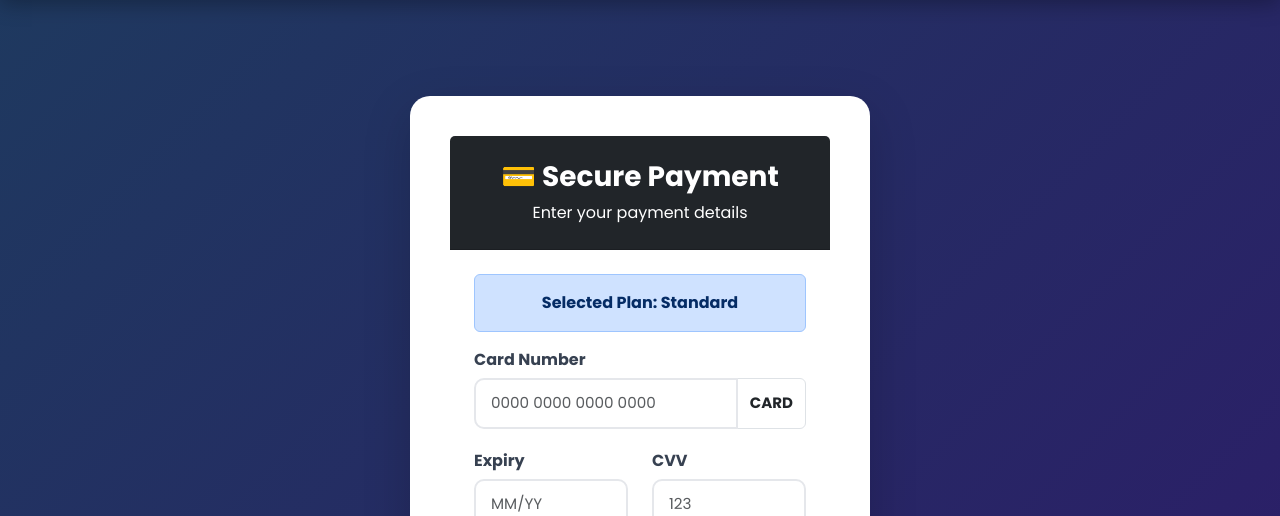
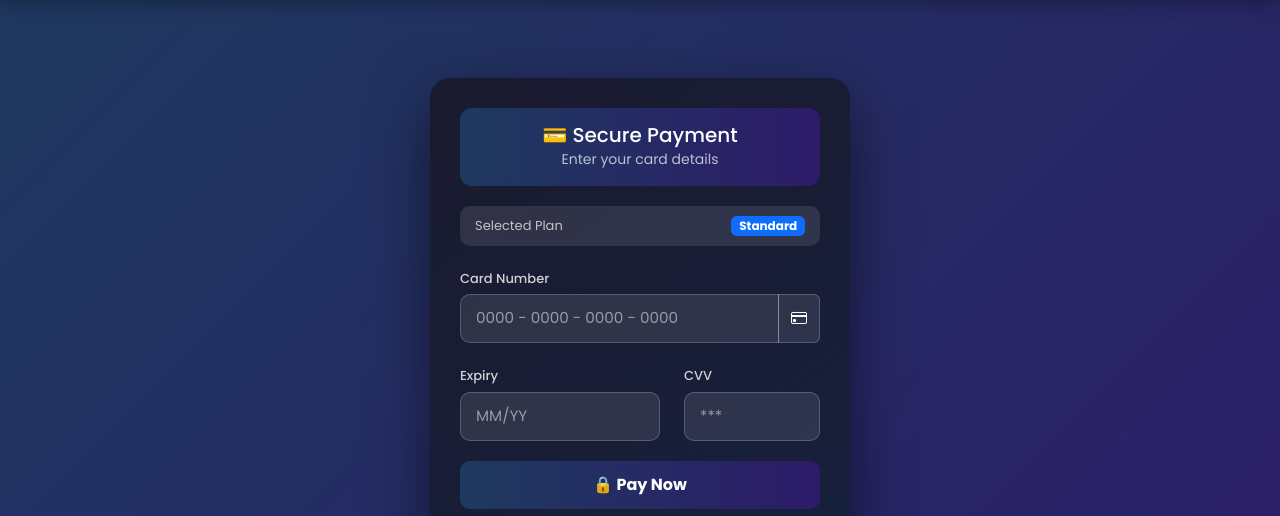
Before and after one commit to ch-Ahmad-zx/lms-project, a Flask app: page /payment in a window 1280 px wide. Shown: the part 74-590 px from the top of the page. Run offline with Flask 3, Linux system fonts and the light colour scheme; some libraries are stand-ins or nearby versions; grey boxes are pictures that could not be loaded.

Commit message:
payment complete redesign

```diff
--- a/app.py
+++ b/app.py
@@ -497,7 +497,7 @@ Your License Key:
 Thank you for using LMS Portal.
 """
 
-        mail.send(msg)
+        #mail.send(msg)
 
     except Exception as e:
 
--- a/templates/payment.html
+++ b/templates/payment.html
@@ -1,318 +1,155 @@
 {% extends "base.html" %}
-
 {% block content %}
-
 <style>
-
 @keyframes spin {
     0% { transform: rotate(0deg); }
     100% { transform: rotate(360deg); }
 }
-
-.payment-card{
-    max-width: 460px;
-    margin:auto;
-    border-radius:20px;
-    overflow:hidden;
+.payment-card {
+    background: linear-gradient(145deg, #1a1a2e, #16213e);
+    border-radius: 20px;
+    padding: 30px;
+    max-width: 420px;
+    margin: 30px auto;
+    box-shadow: 0 20px 60px rgba(0,0,0,0.5);
+    color: white;
 }
-
-.card-logo{
-    font-weight:bold;
-    font-size:15px;
+.payment-header {
+    background: linear-gradient(90deg, #1e3a5f, #2d1b69);
+    border-radius: 12px;
+    padding: 15px;
+    text-align: center;
+    margin-bottom: 20px;
 }
-
+.form-control {
+    background: rgba(255,255,255,0.1) !important;
+    border: 1px solid rgba(255,255,255,0.2) !important;
+    color: white !important;
+    border-radius: 10px;
+}
+.form-control::placeholder { color: rgba(255,255,255,0.5) !important; }
+.form-label { color: rgba(255,255,255,0.8); font-size: 13px; }
+.pay-btn {
+    background: linear-gradient(90deg, #1e3a5f, #2d1b69);
+    border: none;
+    border-radius: 10px;
+    padding: 12px;
+    color: white;
+    width: 100%;
+    font-weight: bold;
+    font-size: 16px;
+    cursor: pointer;
+    transition: all 0.3s;
+}
+.pay-btn:hover { opacity: 0.9; transform: translateY(-1px); }
+.plan-badge {
+    background: rgba(255,255,255,0.1);
+    border-radius: 10px;
+    padding: 10px 15px;
+    margin-bottom: 20px;
+    display: flex;
+    justify-content: space-between;
+    align-items: center;
+}
 </style>
 
-<div class="container mt-5 mb-5">
-
-    <div class="card shadow-lg border-0 payment-card">
-
-        <div class="card-header bg-dark text-white text-center py-4">
-
-            <h3 class="fw-bold">
-                💳 Secure Payment
-            </h3>
-
-            <p class="mb-0">
-                Enter your payment details
-            </p>
-
+<div class="payment-card">
+    <div class="payment-header">
+        <h5 class="mb-0">💳 Secure Payment</h5>
+        <small style="color:rgba(255,255,255,0.7);">Enter your card details</small>
     </div>
 
-        <div class="card-body p-4">
-
-            <div class="alert alert-primary text-center fw-bold">
-                Selected Plan:
-                {{ plan }}
+    <div class="plan-badge">
+        <span style="color:rgba(255,255,255,0.7); font-size:13px;">Selected Plan</span>
+        <span class="badge bg-primary">{{ plan }}</span>
     </div>
 
     <form action="/process_payment" method="POST" id="paymentForm">
-
-                <!-- CARD NUMBER -->
-
         <div class="mb-3">
-
-                    <label class="form-label fw-bold">
-                        Card Number
-                    </label>
-
+            <label class="form-label">Card Number</label>
             <div class="input-group">
-
-                        <input
-                            type="text"
-                            class="form-control"
-                            id="cardNumber"
-                            name="card_number"
-                            placeholder="0000 0000 0000 0000"
-                            maxlength="19"
-                            required
-                            autocomplete="off"
-                        >
-
-                        <span class="input-group-text bg-white">
-
-                            <span id="cardLogo" class="card-logo">
-                                CARD
+                <input type="text" id="cardNumber" name="card_number"
+                    class="form-control" placeholder="0000 - 0000 - 0000 - 0000"
+                    maxlength="25" autocomplete="off" required>
+                <span class="input-group-text" style="background:rgba(255,255,255,0.1); border:1px solid rgba(255,255,255,0.2);" id="cardLogo">
+                    <i class="bi bi-credit-card" style="color:white;"></i>
                 </span>
-
-                        </span>
-
+            </div>
         </div>
 
+        <div class="row">
+            <div class="col-7 mb-3">
+                <label class="form-label">Expiry</label>
+                <input type="text" name="expiry" id="expiry"
+                    class="form-control" placeholder="MM/YY" maxlength="5" required>
+            </div>
+            <div class="col-5 mb-3">
+                <label class="form-label">CVV</label>
+                <input type="text" name="cvv" class="form-control"
+                    placeholder="***" maxlength="3"
+                    oninput="this.value=this.value.replace(/[^0-9]/g,'').slice(0,3)" required>
+            </div>
         </div>
 
-                <!-- EXPIRY + CVV -->
-
-                <div class="row">
-
-                    <div class="col-6 mb-3">
-
-                        <label class="form-label fw-bold">
-                            Expiry
-                        </label>
-
-                        <input
-                            type="text"
-                            class="form-control"
-                            id="expiry"
-                            name="expiry"
-                            placeholder="MM/YY"
-                            maxlength="5"
-                            required
-                        >
-
-                    </div>
-
-                    <div class="col-6 mb-3">
-
-                        <label class="form-label fw-bold">
-                            CVV
-                        </label>
-
-                        <input
-                            type="password"
-                            class="form-control"
-                            id="cvv"
-                            name="cvv"
-                            placeholder="123"
-                            maxlength="3"
-                            required
-                        >
-
-                    </div>
-
-                </div>
-
-                <!-- BUTTON -->
-
-                <button
-                    type="button"
-                    class="btn btn-primary w-100 py-2 fw-bold"
-                    id="payBtn"
-                    onclick="processPayment()"
-                >
-
-                    Pay Now
-
+        <button type="button" class="pay-btn" id="payBtn" onclick="processPayment()">
+            🔒 Pay Now
         </button>
-
     </form>
 
-            <div class="text-center mt-4">
-
-                <img
-                    src="https://upload.wikimedia.org/wikipedia/commons/0/04/Visa.svg"
-                    width="60"
-                >
-
-                <img
-                    src="https://upload.wikimedia.org/wikipedia/commons/2/2a/Mastercard-logo.svg"
-                    width="60"
-                    class="ms-3"
-                >
-
+    <div class="text-center mt-3">
+        <img src="https://upload.wikimedia.org/wikipedia/commons/b/b5/PayPal_Visa_Mastercard_Banner.png"
+            width="140" style="filter: grayscale(30%); opacity: 0.7;">
     </div>
-
-        </div>
-
-    </div>
-
 </div>
 
 <script>
+    const cardInput = document.getElementById('cardNumber');
+    const cardLogo = document.getElementById('cardLogo');
 
-const cardInput = document.getElementById("cardNumber");
-const cardLogo = document.getElementById("cardLogo");
+    cardInput.addEventListener('input', function(e) {
+        let value = e.target.value.replace(/\D/g, '');
+        let formatted = value.match(/.{1,4}/g)?.join(' - ') || '';
+        e.target.value = formatted;
 
-cardInput.addEventListener("input", function(e){
+        if (value.startsWith('4')) {
+            cardLogo.innerHTML = '<span style="color:#1a73e8; font-weight:bold; font-size:11px;">VISA</span>';
+        } else if (value.startsWith('5')) {
+            cardLogo.innerHTML = '<span style="color:#eb001b; font-weight:bold; font-size:11px;">MASTER</span>';
+        } else {
+            cardLogo.innerHTML = '<i class="bi bi-credit-card" style="color:white;"></i>';
+        }
+    });
 
+    document.getElementById('expiry').addEventListener('input', function(e) {
         let value = e.target.value.replace(/\D/g, '');
+        if (value.length > 4) value = value.slice(0, 4);
+        if (value.length >= 2) {
+            let month = parseInt(value.substring(0, 2));
+            if (month > 12) value = '12' + value.substring(2);
+            value = value.substring(0, 2) + '/' + value.substring(2);
+        }
+        e.target.value = value;
+    });
 
-    value = value.substring(0,16);
+    function processPayment() {
+        let expiry = document.getElementById('expiry').value;
+        let parts = expiry.split('/');
+        let year = parseInt('20' + parts[1]);
+        let month = parseInt(parts[0]);
+        let now = new Date();
 
-    let formatted = value.match(/.{1,4}/g);
-
-    if(formatted){
-        e.target.value = formatted.join(' ');
+        if (!parts[1] || year < now.getFullYear() ||
+            (year === now.getFullYear() && month < now.getMonth() + 1)) {
+            alert('Invalid or expired card date!');
+            return;
         }
 
-    // CARD TYPE DETECTION
-
-    if(value.startsWith('4')){
-
-        cardLogo.innerHTML =
-        '<span class="text-primary">VISA</span>';
-
+        var btn = document.getElementById('payBtn');
+        btn.innerHTML = '<div style="width:22px;height:22px;border:3px solid rgba(255,255,255,0.3);border-top:3px solid white;border-radius:50%;animation:spin 1s linear infinite;margin:auto;"></div>';
+        btn.disabled = true;
+        setTimeout(function() {
+            document.getElementById('paymentForm').submit();
+        }, 7000);
     }
-
-    else if(value.startsWith('5')){
-
-        cardLogo.innerHTML =
-        '<span class="text-danger">MASTERCARD</span>';
-
-    }
-
-    else{
-
-        cardLogo.innerHTML = 'CARD';
-
-    }
-
-});
-
-
-// EXPIRY MM/YY FORMAT
-
-document.getElementById('expiry').addEventListener('input', function(e){
-
-    let value = e.target.value.replace(/\D/g,'');
-
-    if(value.length > 4){
-        value = value.substring(0,4);
-    }
-
-    if(value.length >= 2){
-
-        let month = value.substring(0,2);
-
-        if(parseInt(month) > 12){
-            month = '12';
-        }
-
-        value = month + '/' + value.substring(2);
-
-    }
-
-    e.target.value = value;
-
-});
-
-
-// CVV ONLY 3 DIGITS
-
-document.getElementById('cvv').addEventListener('input', function(e){
-
-    e.target.value =
-    e.target.value.replace(/\D/g,'').substring(0,3);
-
-});
-
-
-// PAYMENT FUNCTION
-
-function processPayment(){
-
-    let card =
-    document.getElementById('cardNumber').value.replace(/\s/g,'');
-
-    let expiry =
-    document.getElementById('expiry').value;
-
-    let cvv =
-    document.getElementById('cvv').value;
-
-    // CARD VALIDATION
-
-    if(card.length !== 16){
-
-        alert("Card number must be 16 digits");
-        return;
-
-    }
-
-    // VISA / MASTER CHECK
-
-    if(!(card.startsWith('4') || card.startsWith('5'))){
-
-        alert("Only Visa or Mastercard allowed");
-        return;
-
-    }
-
-    // EXPIRY VALIDATION
-
-    if(expiry.length !== 5){
-
-        alert("Invalid expiry date");
-        return;
-
-    }
-
-    // CVV VALIDATION
-
-    if(cvv.length !== 3){
-
-        alert("CVV must be 3 digits");
-        return;
-
-    }
-
-    // LOADING
-
-    let btn = document.getElementById('payBtn');
-
-    btn.disabled = true;
-
-    btn.innerHTML = `
-        <div style="
-            width:22px;
-            height:22px;
-            border:3px solid rgba(255,255,255,0.3);
-            border-top:3px solid white;
-            border-radius:50%;
-            animation: spin 1s linear infinite;
-            margin:auto;
-        "></div>
-    `;
-
-    setTimeout(function(){
-
-        document.getElementById('paymentForm').submit();
-
-    }, 2000);
-
-}
-
 </script>
-
 {% endblock %}
```
Lines whose indentation alone changed are shown as unchanged.
